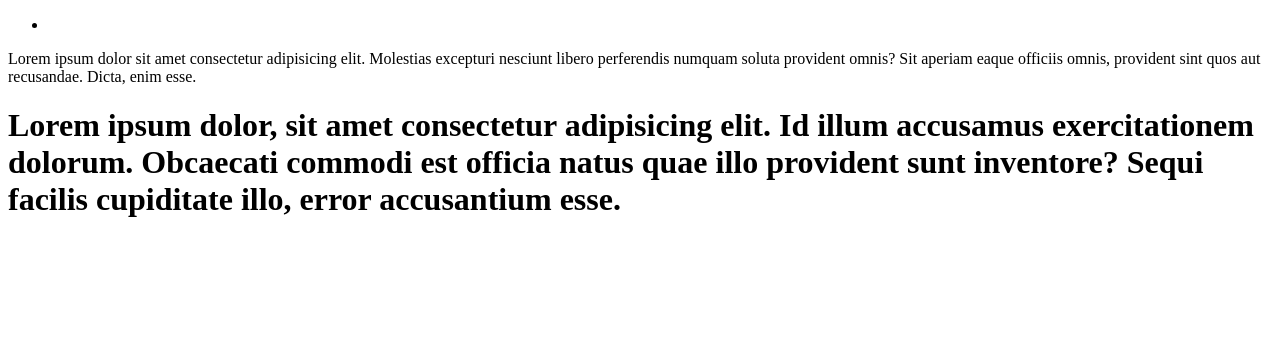
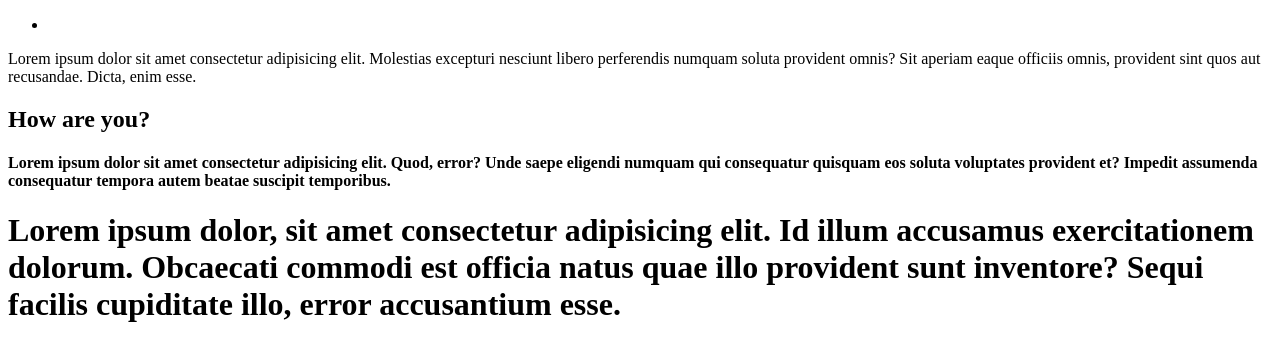
Before and after one commit to Moyinoluwa-10/husband-and-wife, a plain HTML site: page index.html in a window 1280 px wide. Drawn offline with Linux system fonts and the light colour scheme.

Commit message:
made some changes

```diff
--- a/index.html
+++ b/index.html
@@ -23,6 +23,15 @@
         Dicta, enim esse.
       </p>
 
+      <h2>How are you?</h2>
+
+      <h4>
+        Lorem ipsum dolor sit amet consectetur adipisicing elit. Quod, error?
+        Unde saepe eligendi numquam qui consequatur quisquam eos soluta
+        voluptates provident et? Impedit assumenda consequatur tempora autem
+        beatae suscipit temporibus.
+      </h4>
+
       <h1>
         Lorem ipsum dolor, sit amet consectetur adipisicing elit. Id illum
         accusamus exercitationem dolorum. Obcaecati commodi est officia natus
```
